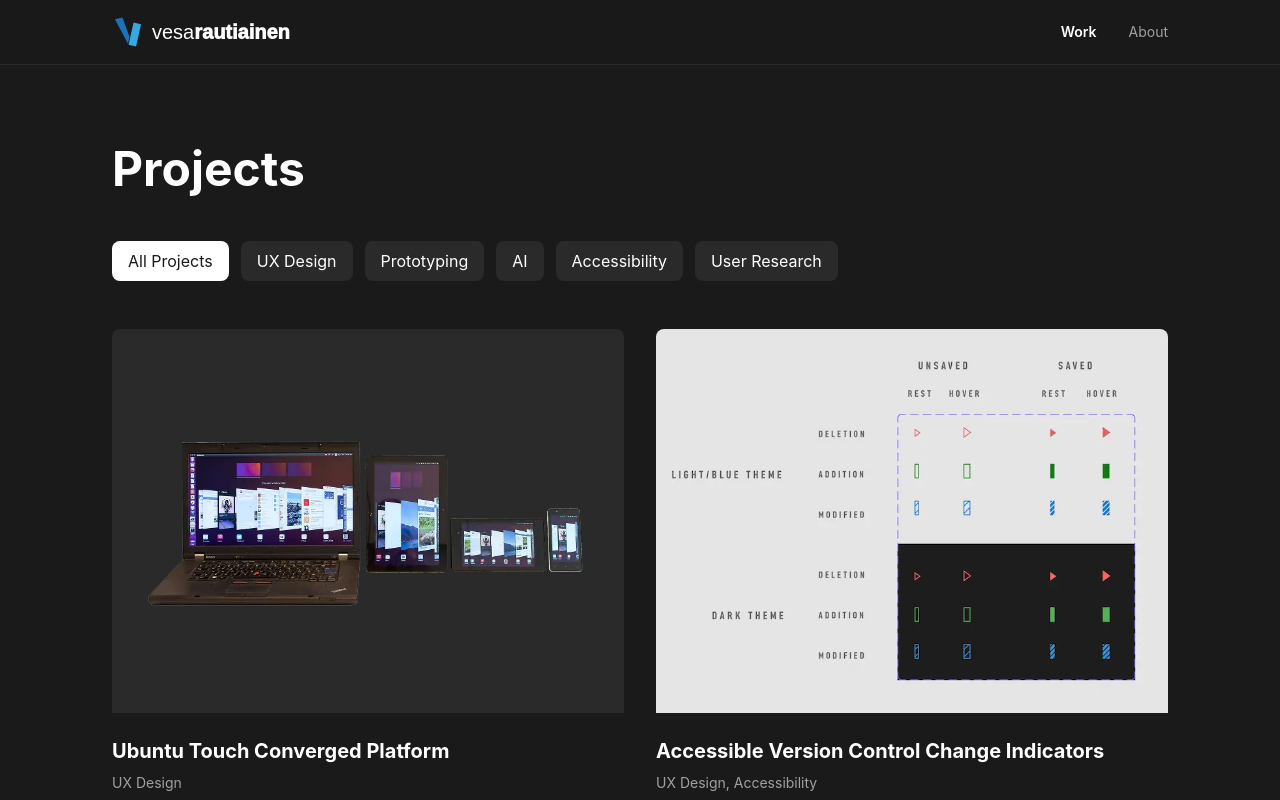
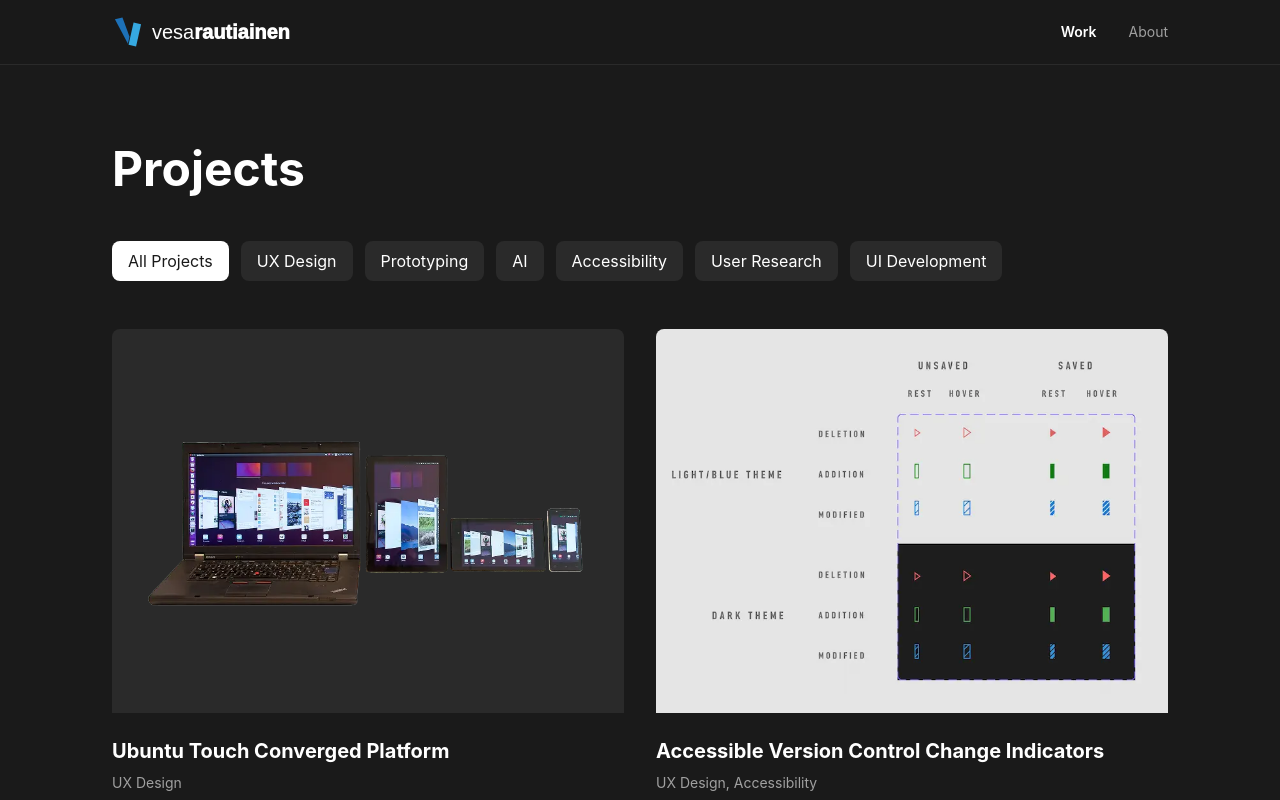
Before and after one commit to vesarautiainen/v0-design-portfolio-website, a SvelteKit app: page /projects in a window 1280 px wide. Shown: the top 800 px of the page. Built offline with nearby package versions, Linux system fonts and the light colour scheme.

Commit message:
Update filtering categories

```diff
--- a/src/routes/projects/+page.svelte
+++ b/src/routes/projects/+page.svelte
@@ -32,7 +32,7 @@
 
 	<!-- Filter Buttons -->
 	<div class="flex flex-wrap gap-3 mb-12">
-		{#each ['all', 'UX Design', 'Prototyping', 'AI', 'Accessibility', 'User Research'] as cat}
+		{#each ['all', 'UX Design', 'Prototyping', 'AI', 'Accessibility', 'User Research', 'UI Development'] as cat}
 			<button
 				on:click={() => (filter = cat)}
 				class="px-4 py-2 rounded transition-colors {filter === cat
```
